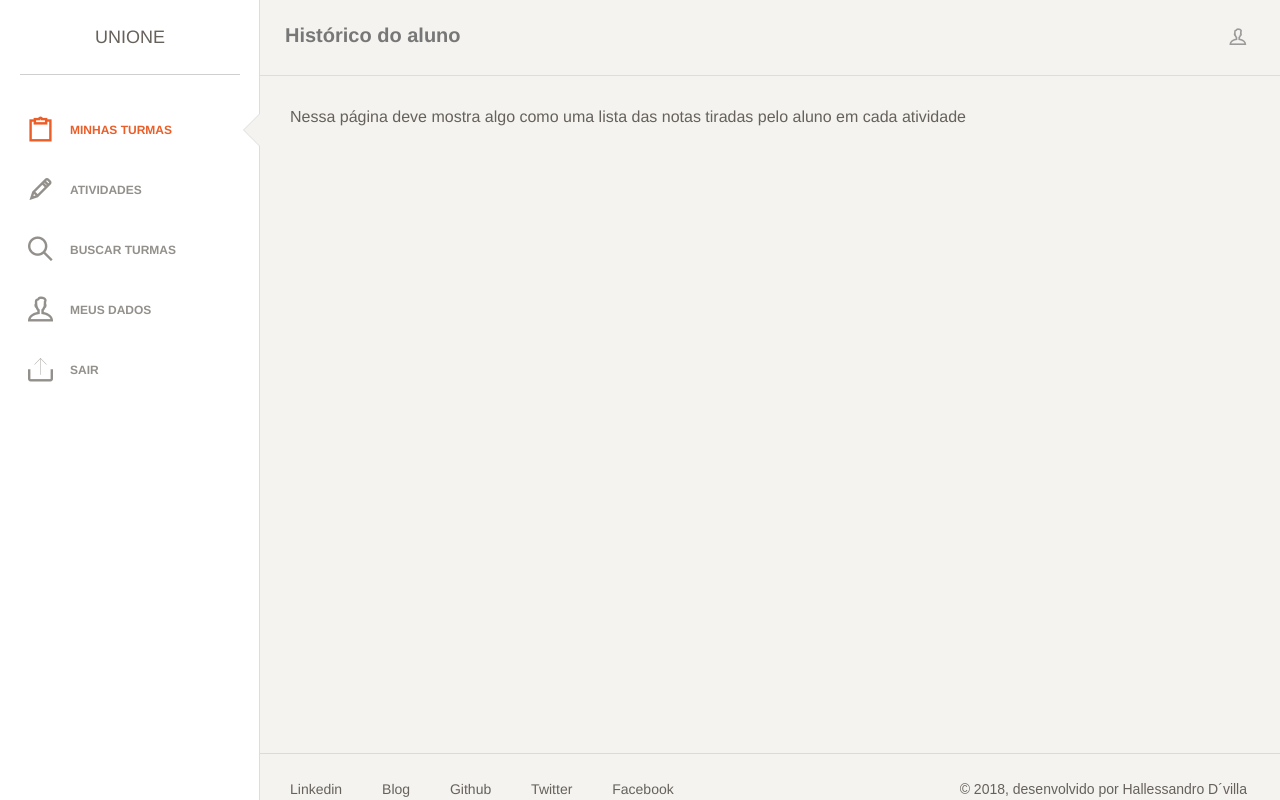
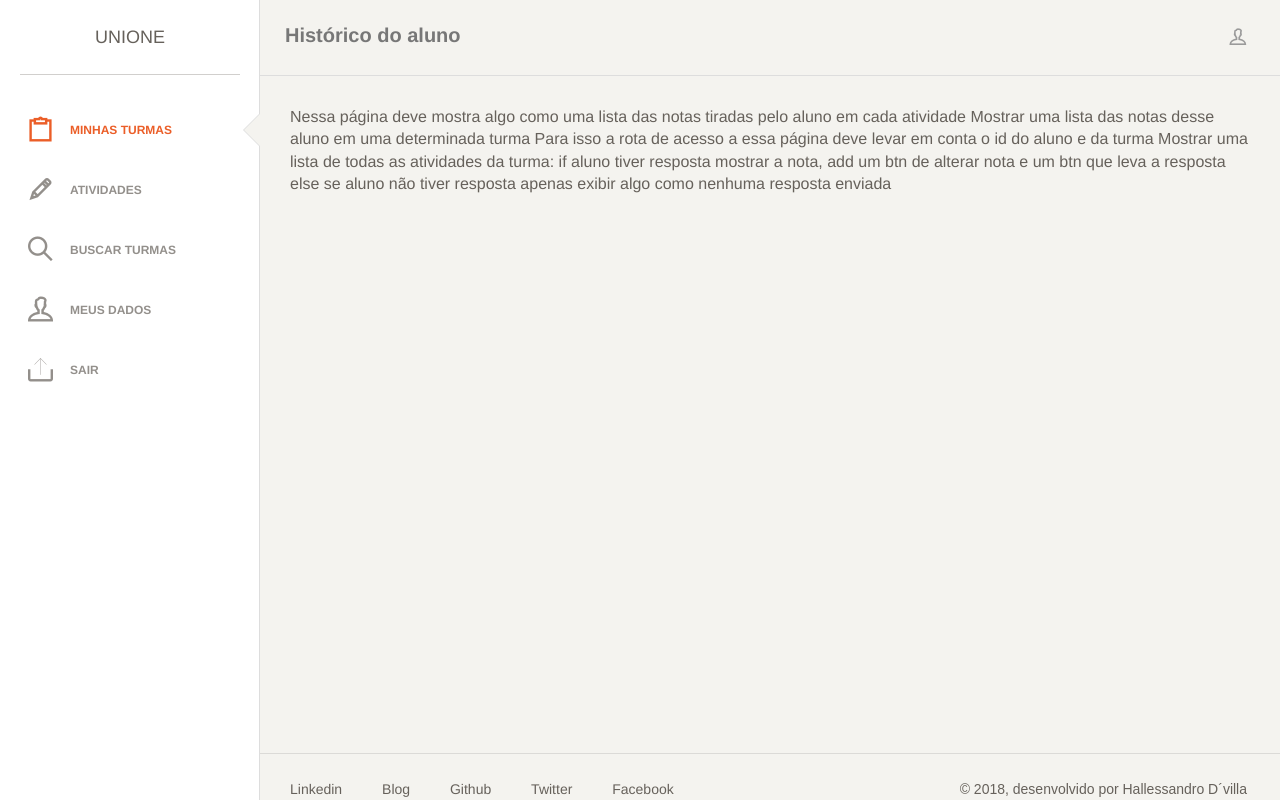
Before and after one commit to Hallessandro/unione-ifrn, a Django app: page /aluno/detalhes/1 in a window 1280 px wide. Run offline with Django 3.2, Linux system fonts and the light colour scheme; a user stored in the database is signed in; tables that the repository leaves empty hold one stand-in row (values such as "Sample post"); some libraries are stand-ins or nearby versions; some web fonts are replaced.

Commit message:
Atualizando templates e criando a consulta do ranking

```diff
--- a/principal/models.py
+++ b/principal/models.py
@@ -2,7 +2,7 @@ from django.db import models
 import datetime
 from datetime import date
 from django.contrib.auth.models import User
-# Create your models here.
+from django.db.models import Count, Min, Sum, Avg
 
 class Usuario(models.Model):
     nome = models.CharField(max_length=255, blank=False, null=False)
--- a/principal/templates/alunoDetalhes.html
+++ b/principal/templates/alunoDetalhes.html
@@ -7,5 +7,11 @@
 {% block body %}
 <p>
     Nessa página deve mostra algo como uma lista das notas tiradas pelo aluno em cada atividade
+
+    Mostrar uma lista das notas desse aluno em uma determinada turma
+    Para isso a rota de acesso a essa página deve levar em conta o id do aluno e da turma
+    Mostrar uma lista de todas as atividades da turma:
+        if aluno tiver resposta mostrar a nota, add um btn de alterar nota e um btn que leva a resposta
+        else se aluno não tiver resposta apenas exibir algo como nenhuma resposta enviada
 </p>
 {% endblock %}
--- a/principal/views.py
+++ b/principal/views.py
@@ -13,10 +13,19 @@ def index(request):
 
 @login_required
 def acessarTurma(request, id):
+    ranking = []
     usuarioLogado = get_perfil_logado(request)
     turma = Turma.objects.get(id=id)
     atividades = Atividade.objects.filter(turma=turma)
-    return render(request, 'turmaDetalhes.html', {'turma': turma, 'atividades': atividades, 'usuarioLogado':usuarioLogado})
+    respostas = RespostaAtividade.objects.filter(atividade__turma__id = turma.id)
+    for aluno in turma.alunos.all():
+        soma = 0
+        for res in RespostaAtividade.objects.filter(aluno__id=aluno.id):
+            soma += res.nota
+        r = Ranking(aluno.id,aluno.nome, soma)
+        ranking.append(r)
+        rankingOrdenado = sorted(ranking, key=lambda Ranking:Ranking.resultado, reverse=True)
+    return render(request, 'turmaDetalhes.html', {'turma': turma, 'atividades': atividades, 'usuarioLogado':usuarioLogado, 'ranking': rankingOrdenado})
 
 @login_required
 def listarAtividades(request):
@@ -82,3 +91,14 @@ class RegistrarUsuarioView(View):
         #so chega aqui se nao for valido
         #vamos devolver o form para mostrar o formulario preenchido
         return render(request, self.template_name, {'form' : form})
+
+
+class Ranking(object):
+    idAluno = 0
+    nomeAluno = ''
+    resultado = 0.0
+
+    def __init__(self, idAluno, nome, resultado):
+        self.idAluno = idAluno
+        self.nomeAluno = nome
+        self.resultado = resultado
```
Also changed, not shown: principal/templates/turmaDetalhes.html (+35 -17 lines).
